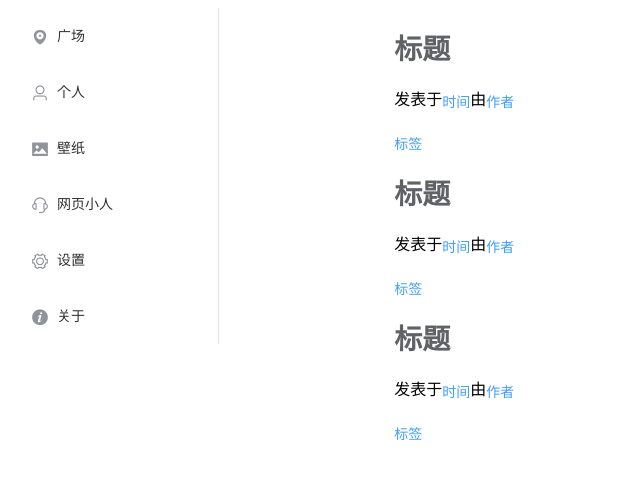
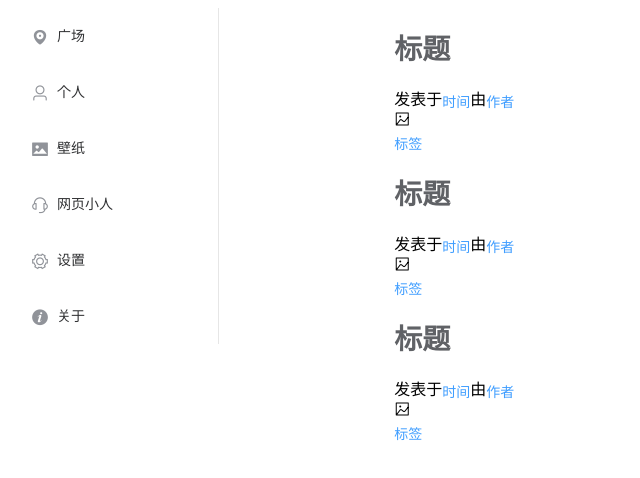
Before and after one commit to ALiang02/fans-talk-square, a Vue app: page / in a window 1280 px wide. Shown: the top 478 px of the page, without its empty margins (0-640 px from the left). Built offline with nearby package versions, Linux system fonts and the light colour scheme.

Commit message:
bug修正

```diff
--- a/src/components/SquareArticle.vue
+++ b/src/components/SquareArticle.vue
@@ -19,7 +19,7 @@
         </div>
       </el-row>
       <el-row>
-        <el-image :fit="contain">
+        <el-image src fit="contain">
           <div slot="error" class="image-slot">
             <i class="el-icon-picture-outline"></i>
           </div>
```
